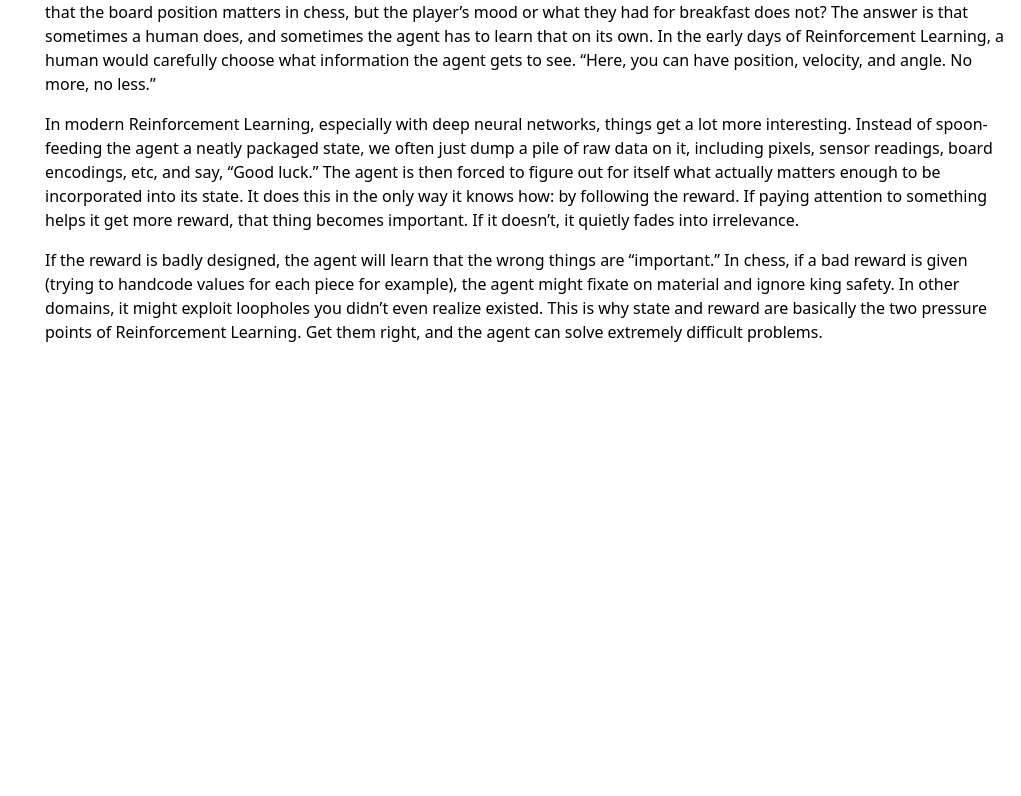
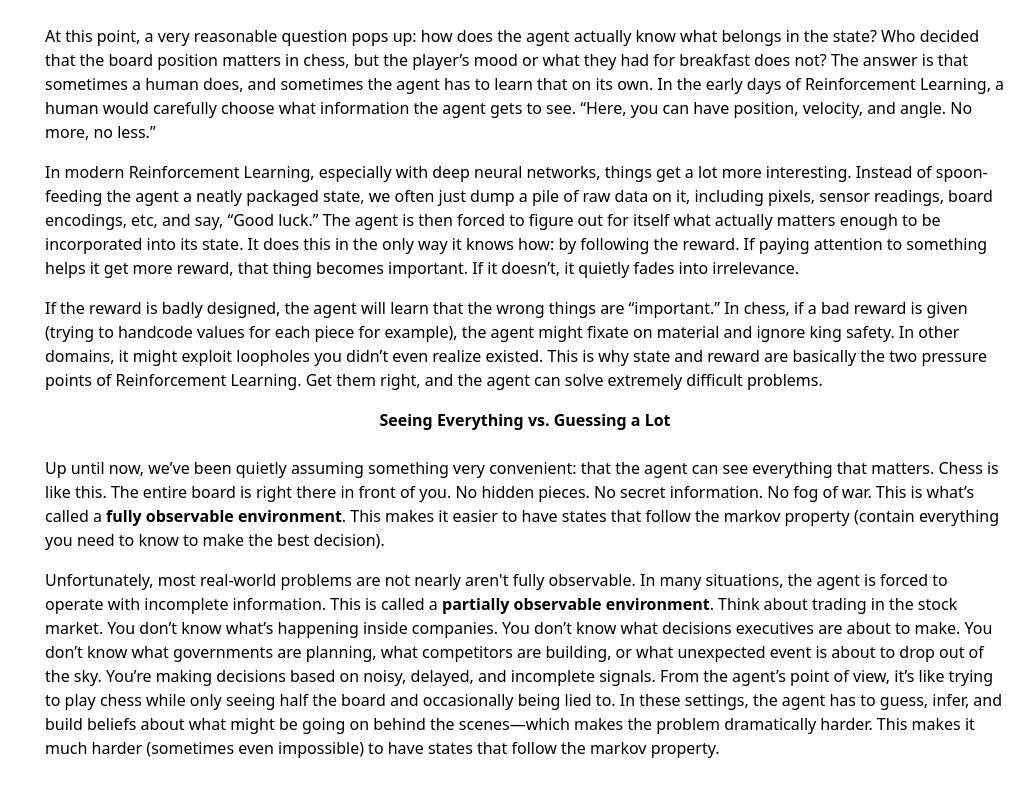
Before and after one commit to WilliamGiammona/learning-ai, a Next.js app: page /reinforcement-learning in a window 1280 px wide. Shown: the part 1405-2201 px from the top of the page, without its empty margins (259-1280 px from the left). Before the commit the page ends 1845 px from the top, so only its background shows below. Built offline with nearby package versions, Linux system fonts and the light colour scheme.

Commit message:
continuing introduction

```diff
--- a/app/reinforcement-learning/page.tsx
+++ b/app/reinforcement-learning/page.tsx
@@ -91,7 +91,10 @@ export default function ReinforcementLearningPage() {
               possible chance of checkmating its opponent, and then the
               environment reacts (opposing player makes their move) by either
               rewarding the agent (good position for the agent) or punishing it
-              (bad position for the agent).
+              (bad position for the agent). In chess the opponent is part of the
+              environment, although in more complex settings there can be an
+              important distinction between the environment and other agents,
+              which we’ll talk about later.
             </p>
 
             <p className="mb-4">
@@ -211,6 +214,40 @@ export default function ReinforcementLearningPage() {
               Reinforcement Learning. Get them right, and the agent can solve
               extremely difficult problems.
             </p>
+
+            <p className="mb-4">
+              <strong className="block text-center">
+                Seeing Everything vs. Guessing a Lot
+              </strong>
+              <br />
+              Up until now, we’ve been quietly assuming something very
+              convenient: that the agent can see everything that matters. Chess
+              is like this. The entire board is right there in front of you. No
+              hidden pieces. No secret information. No fog of war. This is
+              what’s called a <strong>fully observable environment</strong>.
+              This makes it easier to have states that follow the markov
+              property (contain everything you need to know to make the best
+              decision).
+            </p>
+
+            <p className="mb-4">
+              Unfortunately, most real-world problems are not nearly aren't
+              fully observable. In many situations, the agent is forced to
+              operate with incomplete information. This is called a{" "}
+              <strong>partially observable environment</strong>. Think about
+              trading in the stock market. You don’t know what’s happening
+              inside companies. You don’t know what decisions executives are
+              about to make. You don’t know what governments are planning, what
+              competitors are building, or what unexpected event is about to
+              drop out of the sky. You’re making decisions based on noisy,
+              delayed, and incomplete signals. From the agent’s point of view,
+              it’s like trying to play chess while only seeing half the board
+              and occasionally being lied to. In these settings, the agent has
+              to guess, infer, and build beliefs about what might be going on
+              behind the scenes—which makes the problem dramatically harder.
+              This makes it much harder (sometimes even impossible) to have
+              states that follow the markov property.
+            </p>
           </section>
         </main>
       </div>
```
